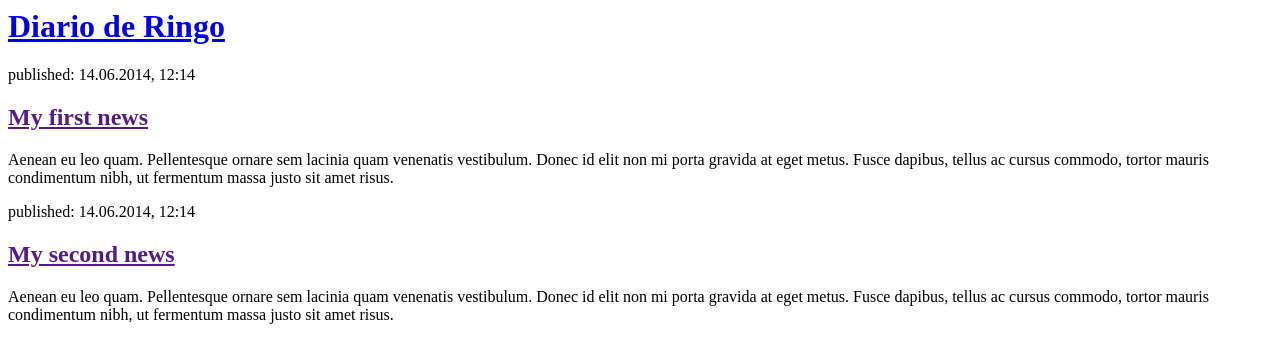
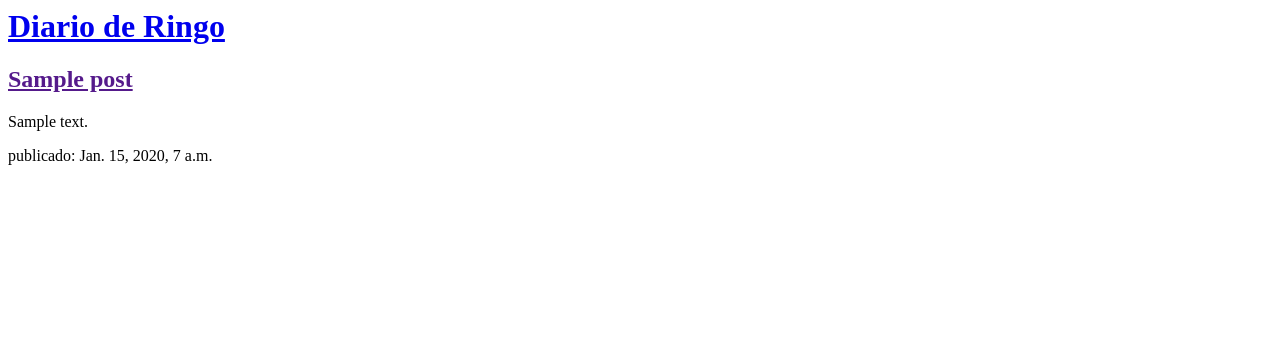
Before and after one commit to Facus2020/mi-primer-diario, a Django app: page / in a window 1280 px wide. Shown: the top 363 px of the page. Run offline with Django 4.2, Linux system fonts and the light colour scheme; tables that the repository leaves empty hold one stand-in row (values such as "Sample post").

Commit message:
Templates modificados para mostrar post desde base de datos.

```diff
--- a/diario/templates/diario/post_list.html
+++ b/diario/templates/diario/post_list.html
@@ -7,16 +7,17 @@
             <h1><a href="/">Diario de Ringo</a></h1>
         </div>
 
-        <div>
-            <p>published: 14.06.2014, 12:14</p>
-            <h2><a href="">My first news</a></h2>
-            <p>Aenean eu leo quam. Pellentesque ornare sem lacinia quam venenatis vestibulum. Donec id elit non mi porta gravida at eget metus. Fusce dapibus, tellus ac cursus commodo, tortor mauris condimentum nibh, ut fermentum massa justo sit amet risus.</p>
-        </div>
+        {% for post in posts %}
+            <div>
 
-        <div>
-            <p>published: 14.06.2014, 12:14</p>
-            <h2><a href="">My second news</a></h2>
-            <p>Aenean eu leo quam. Pellentesque ornare sem lacinia quam venenatis vestibulum. Donec id elit non mi porta gravida at eget metus. Fusce dapibus, tellus ac cursus commodo, tortor mauris condimentum nibh, ut fermentum massa justo sit amet risus.</p>
-        </div>
+                <h2><a href=""> {{ post.title }}</a></h2>
+                <p> {{ post.text|linebreaksbr }}</p>
+                <p> publicado: {{ post.published_date }}</p>
+
+            </div>
+
+
+        {% endfor %}
+
     </body>
 </html>
--- a/diario/views.py
+++ b/diario/views.py
@@ -1,5 +1,9 @@
 from django.shortcuts import render
+from .models import Post
+from django.utils import timezone
+import datetime
 
 # Create your views here.
 def post_list(request):
-    return render(request, 'diario/post_list.html', {})
+    posts = Post.objects.filter(published_date__lte=timezone.now()).order_by('published_date')
+    return render(request, 'diario/post_list.html', {'posts': posts})
```
